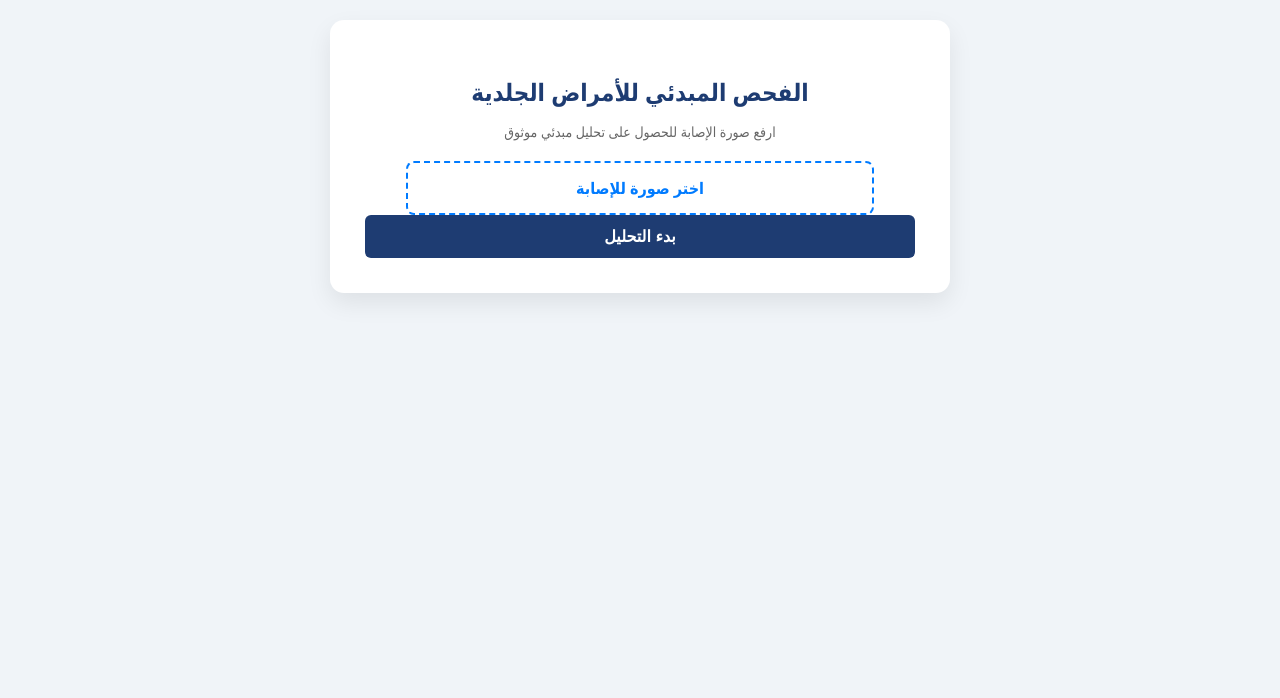
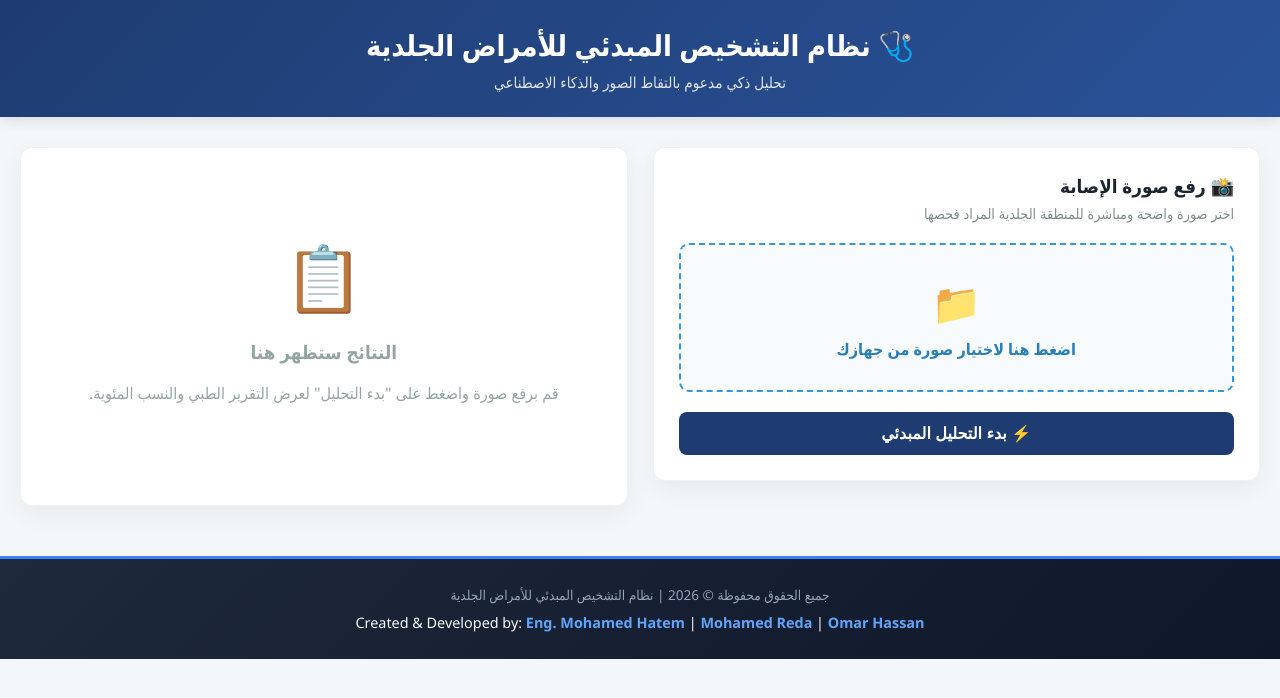
Before and after one commit to engmmoteam/skin-disease-classification, a Flask app: page / in a window 1280 px wide. Shown: the top 698 px of the page. Run offline with Flask 3, Linux system fonts and the light colour scheme; some libraries are stand-ins or nearby versions.

Commit message:
Add PDF report generation with dynamic image and medical advice

```diff
--- a/templates/index.html
+++ b/templates/index.html
@@ -7,241 +7,384 @@
     <script src="https://cdnjs.cloudflare.com/ajax/libs/html2pdf.js/0.10.1/html2pdf.bundle.min.js"></script>
     <title>نظام التشخيص المبدئي للأمراض الجلدية</title>
     <style>
+        /* إعدادات الصفحة العامة */
         body {
             font-family: 'Segoe UI', Tahoma, Geneva, Verdana, sans-serif;
-            background-color: #f0f4f8;
-            color: #333;
+            background-color: #f4f7f9;
+            color: #2c3e50;
             margin: 0;
-            padding: 20px;
-            display: flex;
-            justify-content: center;
+            padding: 0;
+            direction: rtl;
         }
 
-        .container {
-            background: #fff;
-            padding: 35px;
-            border-radius: 14px;
-            box-shadow: 0 10px 25px rgba(0, 0, 0, 0.08);
-            max-width: 550px;
-            width: 100%;
+        /* الهيدر العلوي */
+        .app-header {
+            background: linear-gradient(135deg, #1e3c72 0%, #2a5298 100%);
+            color: white;
+            padding: 25px 20px;
             text-align: center;
+            box-shadow: 0 4px 12px rgba(0, 0, 0, 0.1);
         }
 
-        h2 {
-            color: #1e3c72;
+        .app-header h1 {
+            margin: 0 0 8px 0;
+            font-size: 1.8rem;
+        }
+
+        .app-header p {
+            margin: 0;
+            opacity: 0.85;
+            font-size: 0.95rem;
+        }
+
+        /* تقسيم الداشبورد بعرض الشاشة */
+        .main-dashboard {
+            max-width: 1250px;
+            margin: 30px auto;
+            padding: 0 20px;
+            display: grid;
+            grid-template-columns: 1fr 1fr;
+            /* عمودين متساويين */
+            gap: 25px;
+            align-items: start;
+        }
+
+        /* الكروت العامة */
+        .card {
+            background: #ffffff;
+            border-radius: 12px;
+            padding: 25px;
+            box-shadow: 0 8px 24px rgba(0, 0, 0, 0.05);
+            border: 1px solid #eef2f5;
+        }
+
+        .card-header h3 {
+            margin: 0 0 6px 0;
+            color: #1a252f;
+        }
+
+        .card-header p {
+            margin: 0 0 20px 0;
+            color: #7f8c8d;
+            font-size: 0.9rem;
+        }
+
+        /* منطقة رفع الصور */
+        .upload-area {
+            border: 2px dashed #3498db;
+            border-radius: 10px;
+            padding: 30px;
+            text-align: center;
+            background-color: #f8fbfe;
+            cursor: pointer;
+            transition: all 0.3s ease;
+        }
+
+        .upload-area:hover {
+            background-color: #eef6fd;
+            border-color: #2980b9;
+        }
+
+        .upload-icon {
+            font-size: 2.5rem;
             margin-bottom: 8px;
         }
 
-        p {
-            color: #666;
-            font-size: 14px;
+        .upload-label {
+            cursor: pointer;
+            display: block;
+            font-weight: 600;
+            color: #2980b9;
+        }
+
+        /* معاينة الصور */
+        .image-preview-wrapper {
+            text-align: center;
+            margin: 20px 0;
+        }
+
+        .image-preview-wrapper img {
+            max-width: 100%;
+            max-height: 280px;
+            border-radius: 8px;
+            box-shadow: 0 4px 10px rgba(0, 0, 0, 0.1);
+        }
+
+        /* الأزرار */
+        .btn-primary,
+        .btn-success {
+            width: 100%;
+            padding: 12px;
+            border: none;
+            border-radius: 8px;
+            font-size: 1rem;
+            font-weight: bold;
+            cursor: pointer;
+            transition: transform 0.2s, background-color 0.2s;
+        }
+
+        .btn-primary {
+            background-color: #1e3c72;
+            color: white;
+        }
+
+        .btn-primary:hover {
+            background-color: #2a5298;
+            transform: translateY(-2px);
+        }
+
+        .btn-success {
+            background-color: #27ae60;
+            color: white;
+        }
+
+        .btn-success:hover {
+            background-color: #219150;
+        }
+
+        /* حالة الانتظار الكرت الأيسر */
+        .placeholder-state {
+            text-align: center;
+            padding: 60px 20px;
+            color: #95a5a6;
+        }
+
+        .placeholder-icon {
+            font-size: 4rem;
+            margin-bottom: 15px;
+        }
+
+        /* تنسيق التقرير للـ PDF والموقع */
+        .report-container {
+            background: #fff;
+            padding: 20px;
+            border-radius: 8px;
+        }
+
+        .report-title {
+            text-align: center;
+            color: #1a365d;
+            border-bottom: 2px solid #edf2f7;
+            padding-bottom: 10px;
+            margin-top: 0;
+            font-size: 1.3rem;
+        }
+
+        .report-image-box {
+            text-align: center;
+            margin-bottom: 15px;
+        }
+
+        .report-image-box img {
+            max-width: 100%;
+            max-height: 160px;
+            border-radius: 8px;
+            border: 1px solid #e2e8f0;
+        }
+
+        .advice-box {
+            margin-top: 15px;
+            padding: 12px 15px;
+            background-color: #eef9ff;
+            border-right: 4px solid #3182ce;
+            border-radius: 6px;
+        }
+
+        .advice-box h4 {
+            margin: 0 0 8px 0;
+            color: #2b6cb0;
+        }
+
+        .disclaimer-box {
+            margin-top: 15px;
+            padding: 10px;
+            background-color: #fffaf0;
+            border: 1px solid #feebc8;
+            border-radius: 6px;
+            font-size: 0.85rem;
+            color: #744210;
+        }
+
+        .pdf-btn-wrapper {
+            margin-top: 20px;
+        }
+
+        /* جعل الصفحة تجاوبية للشارشات الصغيرة والموبايل */
+        @media (max-width: 850px) {
+            .main-dashboard {
+                grid-template-columns: 1fr;
+                /* يتحول لعمود واحد في الشاشات الصغيرة */
+            }
+        }
+
+        /* تنسيقات أشرطة الاحتمالات (Progress Bars) */
+        .progress-list {
+            margin-top: 15px;
             margin-bottom: 20px;
         }
 
-        .custom-file-upload {
-            border: 2px dashed #007bff;
-            display: inline-block;
-            padding: 14px 20px;
-            cursor: pointer;
-            border-radius: 8px;
-            color: #007bff;
-            font-weight: bold;
-            width: 85%;
-            box-sizing: border-box;
-            transition: 0.2s;
-        }
-
-        .custom-file-upload:hover {
-            background-color: #eef6ff;
-        }
-
-        input[type="file"] {
-            display: none;
-        }
-
-        #preview {
-            max-width: 100%;
-            height: auto;
-            border-radius: 8px;
-            margin: 15px 0;
-            display: none;
-            box-shadow: 0 4px 10px rgba(0, 0, 0, 0.1);
-        }
-
-        button {
-            background-color: #1e3c72;
-            color: white;
-            border: none;
-            padding: 12px 20px;
-            border-radius: 6px;
-            cursor: pointer;
-            font-size: 16px;
-            font-weight: bold;
-            width: 100%;
-            transition: 0.2s;
-        }
-
-        button:hover {
-            background-color: #162b52;
-        }
-
-        .loader {
-            border: 4px solid #f3f3f3;
-            border-top: 4px solid #007bff;
-            border-radius: 50%;
-            width: 28px;
-            height: 28px;
-            animation: spin 1s linear infinite;
-            margin: 20px auto;
-            display: none;
-        }
-
-        @keyframes spin {
-            0% {
-                transform: rotate(0deg);
-            }
-
-            100% {
-                transform: rotate(360deg);
-            }
-        }
-
-        .results-box {
-            margin-top: 25px;
-            text-align: right;
-            display: none;
-        }
-
-        .top-match {
-            background: #eef9f1;
-            border-right: 5px solid #28a745;
-            padding: 15px;
-            border-radius: 6px;
-            margin-bottom: 20px;
-        }
-
-        .top-match h3 {
-            margin: 0 0 5px 0;
-            color: #1e7e34;
-            font-size: 18px;
-        }
-
-        .top-match p {
-            margin: 0;
-            color: #444;
-            font-size: 13px;
-        }
-
         .progress-item {
-            margin-bottom: 12px;
+            margin-bottom: 14px;
         }
 
         .progress-label {
             display: flex;
             justify-content: space-between;
-            font-size: 13px;
+            font-size: 0.9rem;
             font-weight: bold;
-            margin-bottom: 4px;
+            color: #2c3e50;
+            margin-bottom: 6px;
         }
 
         .progress-bar-bg {
-            background: #e9ecef;
-            border-radius: 10px;
+            width: 100%;
             height: 10px;
+            background-color: #e9ecef;
+            border-radius: 6px;
             overflow: hidden;
         }
 
         .progress-bar-fill {
-            background: #007bff;
             height: 100%;
-            width: 0%;
-            transition: width 0.6s ease;
+            border-radius: 6px;
+            transition: width 0.8s ease-in-out;
         }
 
-        .disclaimer {
-            margin-top: 25px;
-            background: #fff3cd;
-            border: 1px solid #ffeeba;
-            color: #856404;
-            padding: 12px;
-            border-radius: 6px;
-            font-size: 12px;
+        /* تنسيق الفوتر أسفل الموقع */
+        .app-footer {
+            background: linear-gradient(135deg, #1e293b 0%, #0f172a 100%);
+            color: #e2e8f0;
+            text-align: center;
+            padding: 20px 15px;
+            margin-top: 50px;
+            border-top: 3px solid #3b82f6;
+            font-size: 0.9rem;
+        }
+
+        .footer-container p {
+            margin: 6px 0;
             line-height: 1.5;
+        }
+
+        .copyright {
+            color: #94a3b8;
+            font-size: 0.85rem;
+        }
+
+        .created-by {
+            font-weight: 500;
+            color: #f8fafc;
+            direction: ltr;
+            /* لعرض الأسماء الإنجليزية بشكل مضبوط من الشمال لليمين */
+        }
+
+        .created-by span {
+            color: #60a5fa;
+            font-weight: bold;
         }
     </style>
 </head>
 
 <body>
 
-    <div class="container">
-        <h2>الفحص المبدئي للأمراض الجلدية</h2>
-        <p>ارفع صورة الإصابة للحصول على تحليل مبدئي موثوق</p>
+    <header class="app-header">
+        <div class="header-container">
+            <h1>🩺 نظام التشخيص المبدئي للأمراض الجلدية</h1>
+            <p>تحليل ذكي مدعوم بالتقاط الصور والذكاء الاصطناعي</p>
+        </div>
+    </header>
 
-        <label class="custom-file-upload">
-            <input type="file" id="imageInput" accept="image/*" onchange="previewImage()">
-            اختر صورة للإصابة
-        </label>
-
-        <img id="preview" alt="معاينة الصورة">
-        <button onclick="uploadImage()">بدء التحليل</button>
-        <div class="loader" id="loader"></div>
-
-        <!-- صندوق النتيجة بالكامل -->
-        <div class="results-box" id="resultsBox">
-
-            <!-- الحاوية اللي هتتصور وتتحول لـ PDF -->
-            <div id="report-content" style="background-color: #fff; padding: 20px; border-radius: 8px; direction: rtl;">
-
-                <!-- عنوان التقرير -->
-                <h2
-                    style="text-align: center; color: #1a365d; border-bottom: 2px solid #eee; padding-bottom: 10px; margin-bottom: 20px;">
-                    تقرير الفحص المبدئي للأمراض الجلدية</h2>
-
-                <!-- الصورة المرفوعة (هتظهر هنا جوه الـ PDF) -->
-                <div style="text-align: center; margin-bottom: 20px;">
-                    <img id="pdf-image" src="" alt="صورة الفحص"
-                        style="max-width: 100%; max-height: 160px; border-radius: 8px; border: 1px solid #ccc; display: none; margin-bottom: 10px;">
+    <main class="main-dashboard">
+        <!-- كارت رفع الصورة (الجانب الأيمن) -->
+        <section class="card upload-card">
+            <div class="card-header">
+                <h3>📸 رفع صورة الإصابة</h3>
+                <p>اختر صورة واضحة ومباشرة للمنطقة الجلدية المراد فحصها</p>
             </div>
 
-                <!-- النتيجة -->
+            <div class="upload-area">
+                <input type="file" id="imageInput" accept="image/*" onchange="previewImage()" hidden>
+                <label for="imageInput" class="upload-label">
+                    <div class="upload-icon">📁</div>
+                    <span>اضغط هنا لاختيار صورة من جهازك</span>
+                </label>
+            </div>
+
+            <div class="image-preview-wrapper">
+                <img id="preview" src="" alt="معاينة الصورة" style="display: none;">
+            </div>
+
+            <button class="btn-primary" onclick="uploadImage()">
+                <span>⚡ بدء التحليل المبدئي</span>
+            </button>
+
+            <div id="loader" class="loader" style="display: none;">
+                <div class="spinner"></div>
+                <p>جاري تحليل الصورة بواسطة النموذج...</p>
+            </div>
+        </section>
+
+        <!-- كارت النتيجة والتقرير (الجانب الأيسر) -->
+        <section class="card results-card">
+            <!-- صندوق النتيجة اللي هيتحول لـ PDF -->
+            <div class="results-box" id="resultsBox" style="display: none;">
+
+                <!-- الحاوية المخصصة للـ PDF -->
+                <div id="report-content" class="report-container">
+                    <h2 class="report-title">تقرير الفحص المبدئي للأمراض الجلدية</h2>
+
+                    <div class="report-image-box">
+                        <img id="pdf-image" src="" alt="صورة الفحص" style="display: none;">
+                    </div>
+
                     <div class="top-match">
                         <h3 id="topName"></h3>
                         <p id="topDesc"></p>
                     </div>
 
-                <h4 style="margin-bottom: 10px; color: #444;">أعلى 3 احتمالات مرشحة:</h4>
-                <div id="progressList"></div>
+                    <h4 class="section-subtitle">أعلى 3 احتمالات مرشحة:</h4>
+                    <div id="progressList" class="progress-list"></div>
 
-                <!-- قسم الإرشادات والنصائح (هيظهر تلقائي حسب المرض) -->
-                <div id="advice-section"
-                    style="margin-top: 20px; padding: 15px; background-color: #e8f4f8; border-right: 4px solid #3498db; border-radius: 4px; display: none;">
-                    <h4 style="color: #2980b9; margin-top: 0; margin-bottom: 10px;">💡 إرشادات طبية مقترحة:</h4>
-                    <ul id="advice-list" style="margin-bottom: 0; padding-right: 20px; line-height: 1.6;"></ul>
+                    <div id="advice-section" class="advice-box" style="display: none;">
+                        <h4>💡 إرشادات طبية مقترحة:</h4>
+                        <ul id="advice-list"></ul>
                     </div>
 
-                <div class="disclaimer"
-                    style="margin-top: 20px; padding: 10px; background-color: #fff3cd; border: 1px solid #ffeeba; border-radius: 5px;">
-                    ⚠️ <strong>تنويه طبي هام:</strong> هذا النظام أداة مساعدة تعتمد على الذكاء الاصطناعي للفحص المبدئي
-                    فقط ولا يعتبر تشخيصاً طبياً نهائياً ولا يغني عن استشارة الطبيب المختص.
+                    <div class="disclaimer-box">
+                        ⚠️ <strong>تنويه طبي هام:</strong> هذا النظام أداة مساعدة تعتمد على الذكاء الاصطناعي للفحص
+                        المبدئي فقط ولا يعتبر تشخيصاً طبياً نهائياً ولا يغني عن استشارة الطبيب المختص.
                     </div>
                 </div>
-            <!-- نهاية حاوية الـ PDF -->
 
-            <!-- زرار التحميل -->
-            <!-- الزرار الصح اللي هنسيبه (لاحظ إضافة display: none) -->
-            <div id="pdfButtonContainer" style="text-align: center; margin-top: 20px; display: none;">
-                <button id="downloadPdfBtn"
-                    style="padding: 10px 20px; background-color: #28a745; color: white; border: none; border-radius: 5px; cursor: pointer; font-weight: bold; font-family: inherit;"
-                    onclick="generatePDF()">
+                <!-- زرار تحميل الـ PDF -->
+                <div id="pdfButtonContainer" class="pdf-btn-wrapper" style="display: none;">
+                    <button id="downloadPdfBtn" class="btn-success" onclick="generatePDF()">
                         📥 تحميل التقرير (PDF)
                     </button>
                 </div>
 
             </div>
 
+            <!-- شكل افتراضي قبل إجراء التحليل -->
+            <div id="placeholderState" class="placeholder-state">
+                <div class="placeholder-icon">📋</div>
+                <h3>النتائج ستظهر هنا</h3>
+                <p>قم برفع صورة واضغط على "بدء التحليل" لعرض التقرير الطبي والنسب المئوية.</p>
             </div>
+        </section>
+    </main>
+    <!-- فوتر حقوق الملكية وفريق العمل -->
+    <footer class="app-footer">
+        <div class="footer-container">
+            <p class="copyright">جميع الحقوق محفوظة © 2026 | نظام التشخيص المبدئي للأمراض الجلدية</p>
+            <p class="created-by">
+                Created & Developed by:
+                <span>Eng. Mohamed Hatem</span> |
+                <span>Mohamed Reda</span> |
+                <span>Omar Hassan</span>
+            </p>
         </div>
-    </div>
+    </footer>
 
     <script>
         const previewImage = () => {
@@ -315,6 +458,7 @@
 
                 resultsBox.style.display = 'block';
                 document.getElementById('pdfButtonContainer').style.display = 'block';
+                document.getElementById('placeholderState').style.display = 'none';
                 // --- كود الإرشادات الطبية ---
                 const diseaseAdvice = {
                     'NV': 'مراقبة الشامة بانتظام وملاحظة أي تغير في الحجم أو اللون. يُنصح باستخدام واقي الشمس تجنباً للالتهابات.',
```
Lines whose indentation alone changed are shown as unchanged.
